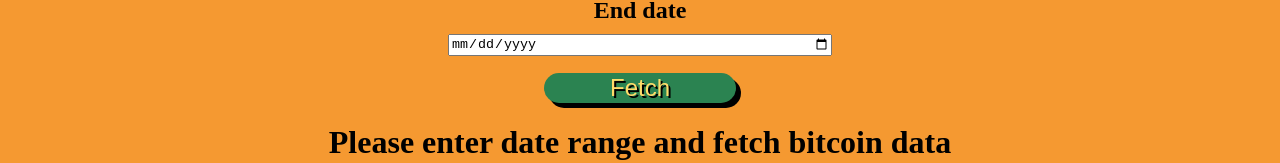
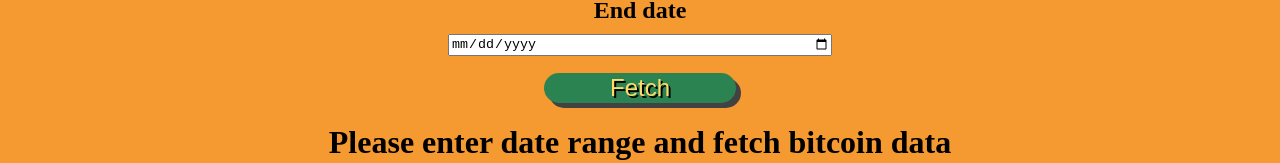
Before and after one commit to Ilarian/ScroogeCoin, a React (Create React App) app: page / in a window 1280 px wide. Shown: the part 164-327 px from the top of the page. Built offline with nearby package versions, Linux system fonts and the light colour scheme.

Commit message:
button shadow tweak

```diff
--- a/src/css/daterange.module.css
+++ b/src/css/daterange.module.css
@@ -31,7 +31,7 @@
     background-color: rgb(43, 131, 81);
     border: none;
     border-radius: 15px;
-    box-shadow: 5px 5px #000000;
+    box-shadow: 5px 5px #424242;
     text-shadow: 2px 2px #000000;
   }
 
```
